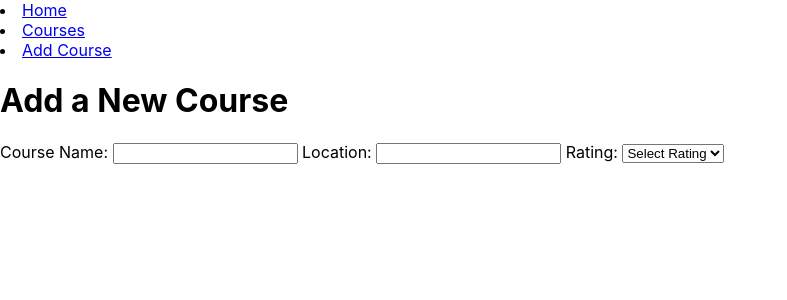
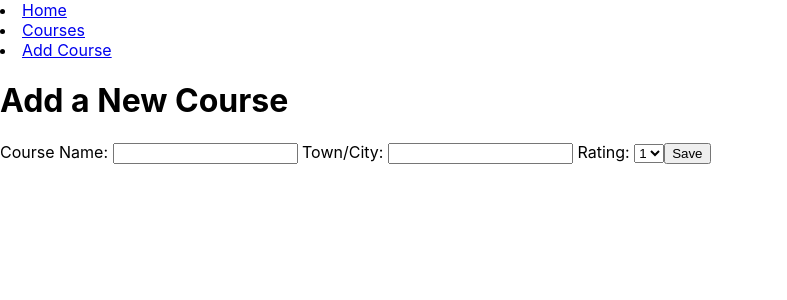
Before and after one commit to willjatlas/course_tracker, a React (Create React App) app in the folder client/: page /add-course in a window 1280 px wide. Shown: the top 300 px of the page, without its empty margins (0-787 px from the left). Built offline with nearby package versions, Linux system fonts and the light colour scheme; no server answers.

Commit message:
saving course to db

```diff
--- a/client/src/App.js
+++ b/client/src/App.js
@@ -1,6 +1,6 @@
 import { useEffect , useState} from 'react';
 import {BrowserRouter as Router, Route, Switch} from "react-router-dom"
-import { getCourses, getCutomers } from './services/CTAppServices';
+import { getCourses, getCutomers , postCourse} from './services/CTAppServices';
 
 import HomeContainer from "./containers/HomeContainer";
 import CourseContainer from './containers/CoursesContainer';
@@ -14,6 +14,11 @@ function App() {
 
   const [courses, setCourses]      = useState([]);
   const [customers , setCustomers] = useState([]);
+
+  const addCourse = (course) => {
+    postCourse(course)
+    .then(savedCourse => setCourses([...courses, course]));
+  }
 
 
   useEffect(()=>{
@@ -35,7 +40,7 @@ function App() {
         <Switch>
           <Route exact path="/" component={HomeContainer} />
           <Route path="/courses" exact render={()=> <CourseContainer courses={courses} /> } />
-          <Route path="/add-course" exact render={()=> <AddCourseContainer /> } />
+          <Route path="/add-course" exact render={()=> <AddCourseContainer addCourse={addCourse}/> } />
           <Route path="/booking" exact render={()=> <BookingContainer /> } />
         </Switch>
       </Router>
--- a/client/src/containers/AddCourseContainer.js
+++ b/client/src/containers/AddCourseContainer.js
@@ -1,22 +1,73 @@
-const AddCourseContainer = () => {
+import {useState} from "react";
+import {Redirect} from "react-router-dom";
+
+const AddCourseContainer = ({addCourse}) => {
+
+    const [name, setName] = useState("");
+    const [town, setTown] = useState("");
+    const [rating, setRating] = useState("ONE");
+
+    const handleNameChange = (event) => {
+        setName(event.target.value);
+    };
+
+    const handleTownChange = (event) => {
+        setTown(event.target.value);
+    };
+
+    const handleRatingChange = (event) => {
+        setRating(event.target.value);
+    };
+
+    const handleSubmit = (event) => {
+        event.preventDefault();
+        addCourse({
+            name: name,
+            town: town,
+            rating: rating
+        });
+        setName("");
+        setTown("");
+        setRating("");
+        <Redirect to="/courses" />
+    }
+
 
     return(
         <>
             <h1> Add a New Course </h1>
-            <form>
+            <form onSubmit={handleSubmit}>
+
                 <label> Course Name: </label>
-                <input type="text" required/>
-                <label> Location: </label>
-                <input type="text" required/>
+                <input type="text"
+                       name="name"
+                       id="name"
+                       value={name}
+                       onChange={handleNameChange}
+                       required/>
+
+                <label> Town/City: </label>
+                <input type="text"
+                       name="town"
+                       id="town"
+                       value={town}
+                       onChange={handleTownChange}
+                       required/>
+
                 <label> Rating: </label>
-                <select name="rating" id="rating">
-                    <option selected="true" disabled>Select Rating</option>
+                <select name="rating"
+                        id="rating"
+                        value={rating}
+                        onChange={handleRatingChange}
+                        required>
                     <option value="ONE">1</option>
                     <option value="TWO">2</option>
                     <option value="THREE">3</option>
                     <option value="FOUR">4</option>
                     <option value="FIVE">5</option>
+
                 </select>
+                <button className="buttons" type="submit"> Save </button>
             </form>
         </>
     );
```
Also changed, not shown: 1 other file (tests, documents, lock files or other folders).
